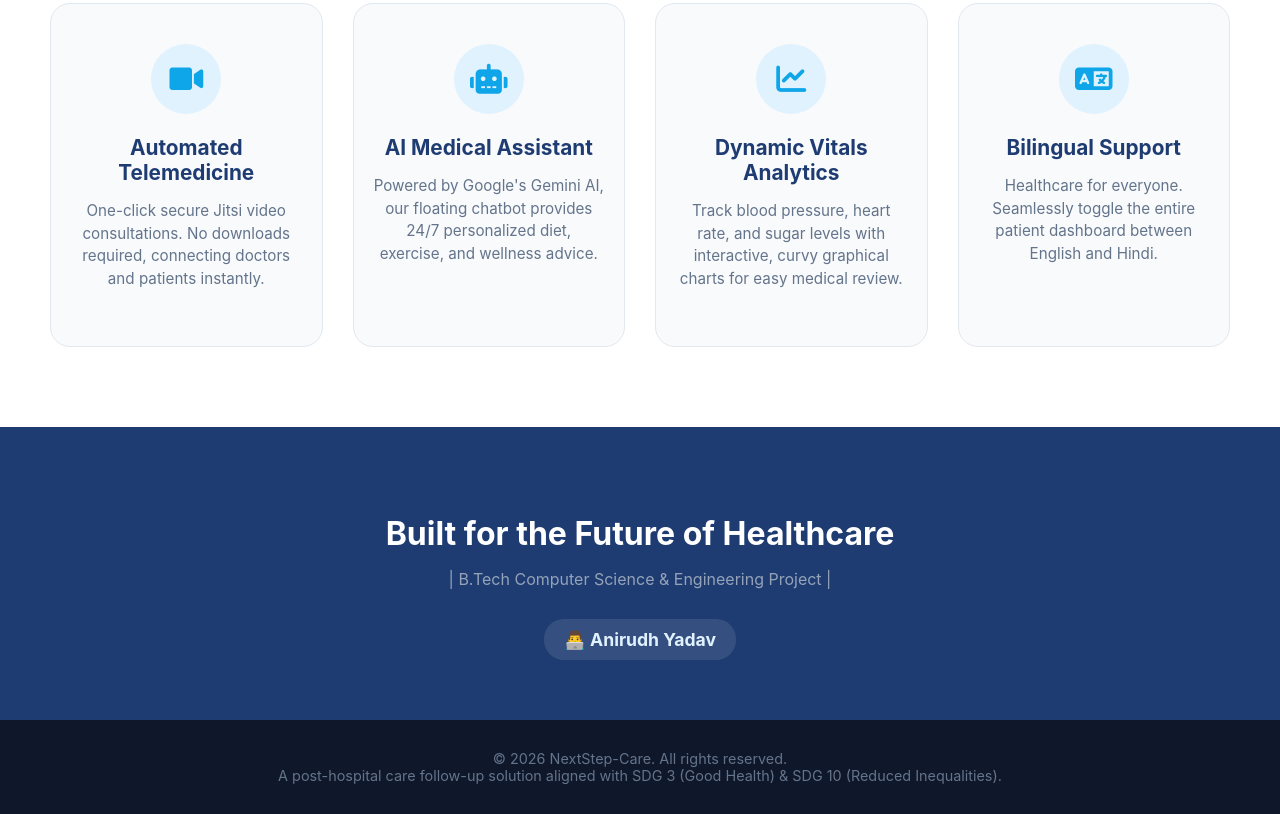
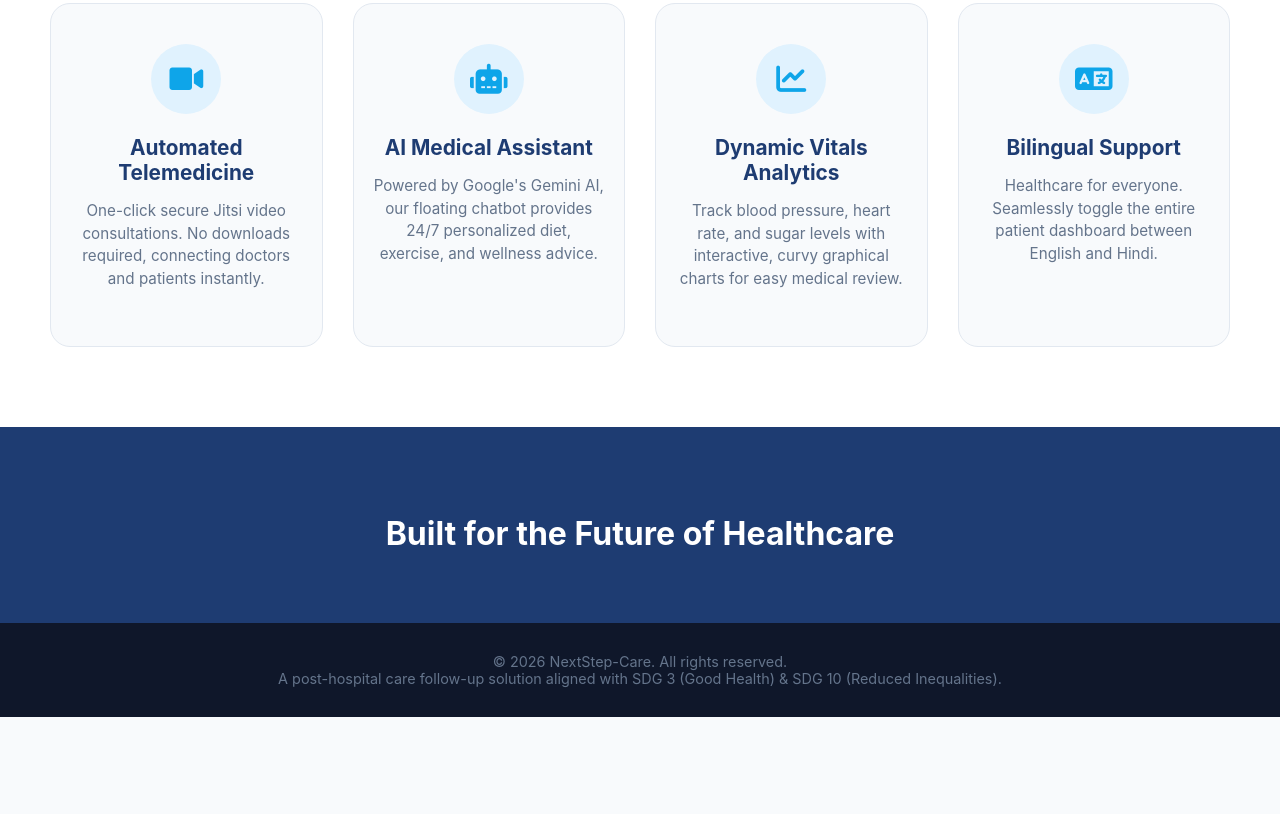
Before and after one commit to anirudh-ydv/NextStep-Care-Fullstack, a website: page frontend/index.html in a window 1280 px wide. Shown: the part 1038-1852 px from the top of the page. After the commit the page ends 1755 px from the top, so only its background shows below. Drawn offline with Linux system fonts and the light colour scheme.

Commit message:
Update index.html

```diff
--- a/frontend/index.html
+++ b/frontend/index.html
@@ -142,11 +142,6 @@
 
     <div class="team" id="team">
         <h2>Built for the Future of Healthcare</h2>
-        <p>| B.Tech Computer Science & Engineering Project |</p>
-
-        <div class="team-members">
-            <span>👨‍💻 Anirudh Yadav</span>
-        </div>
 
 
     </div>
```
